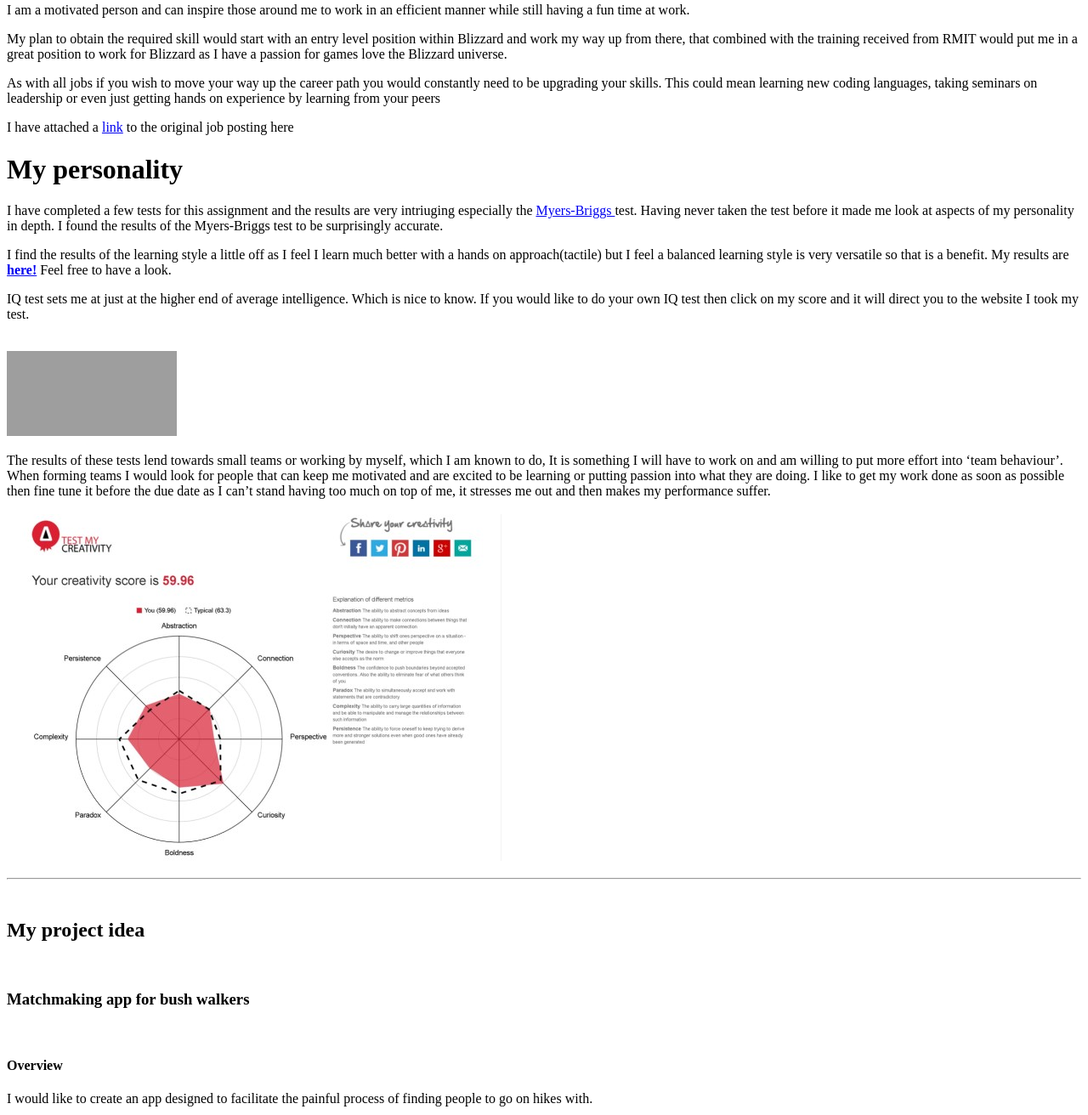
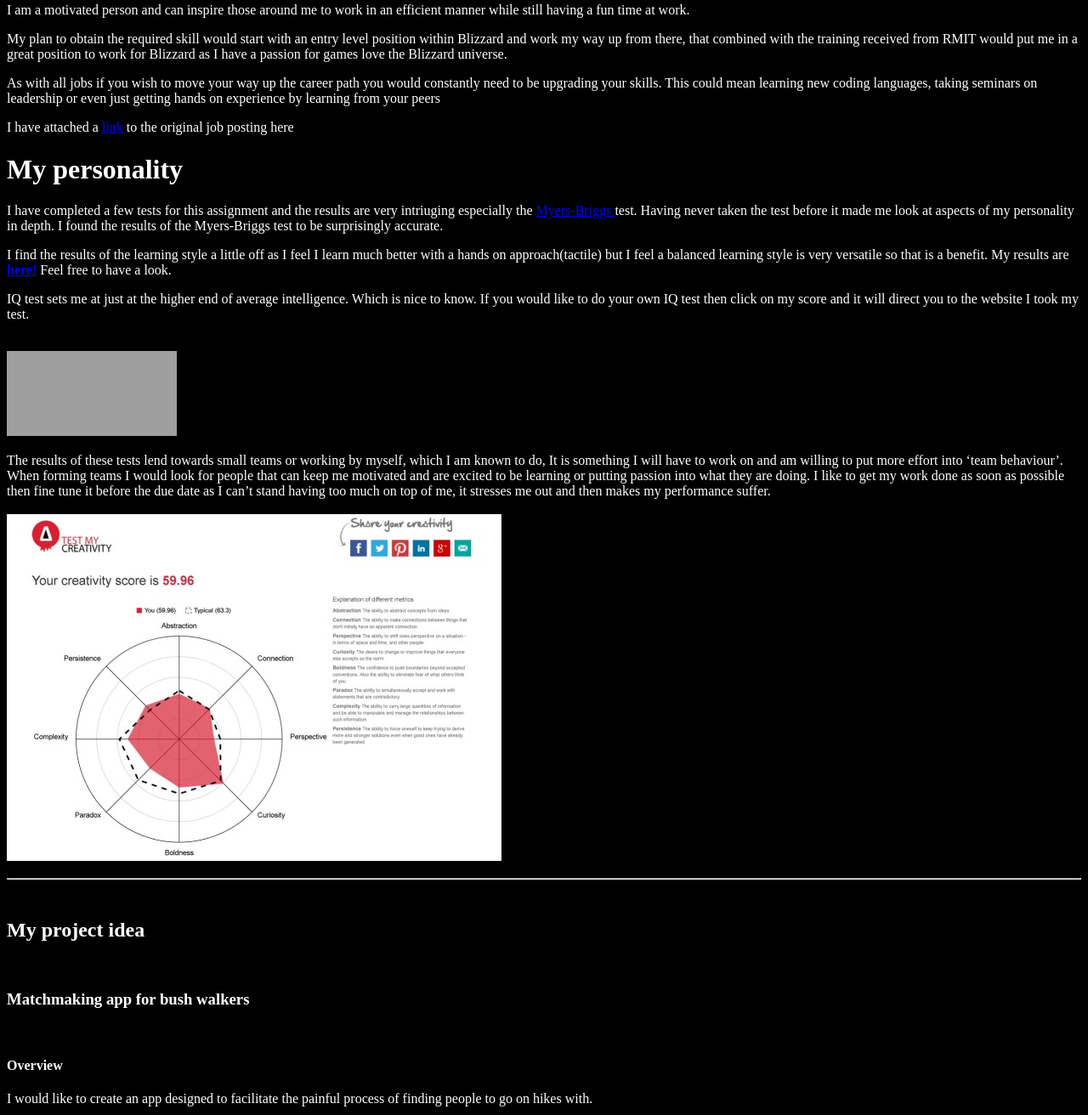
Before and after one commit to HarleyTee/Assignment-1, a plain HTML site: page index.html in a window 1280 px wide. Shown: the part 1348-2660 px from the top of the page at 85% size. Drawn offline with Linux system fonts and the light colour scheme; grey boxes are pictures that could not be loaded.

Commit message:
Update style.css

```diff
--- a/style.css
+++ b/style.css
@@ -1,18 +1,18 @@
 body {
-  background-color: White;
+  background-color: Black;
 }
 h1 {
-  color: Black;
+  color: White;
 }
 h2 {
-  color: Black;
+  color: White;
 }
 h3 {
-  color:Black;
+  color:White;
 }
 h4 {
-  color:Black;
+  color:White;
 }
 p {
-  color: Black;
+  color: White;
 }
```
